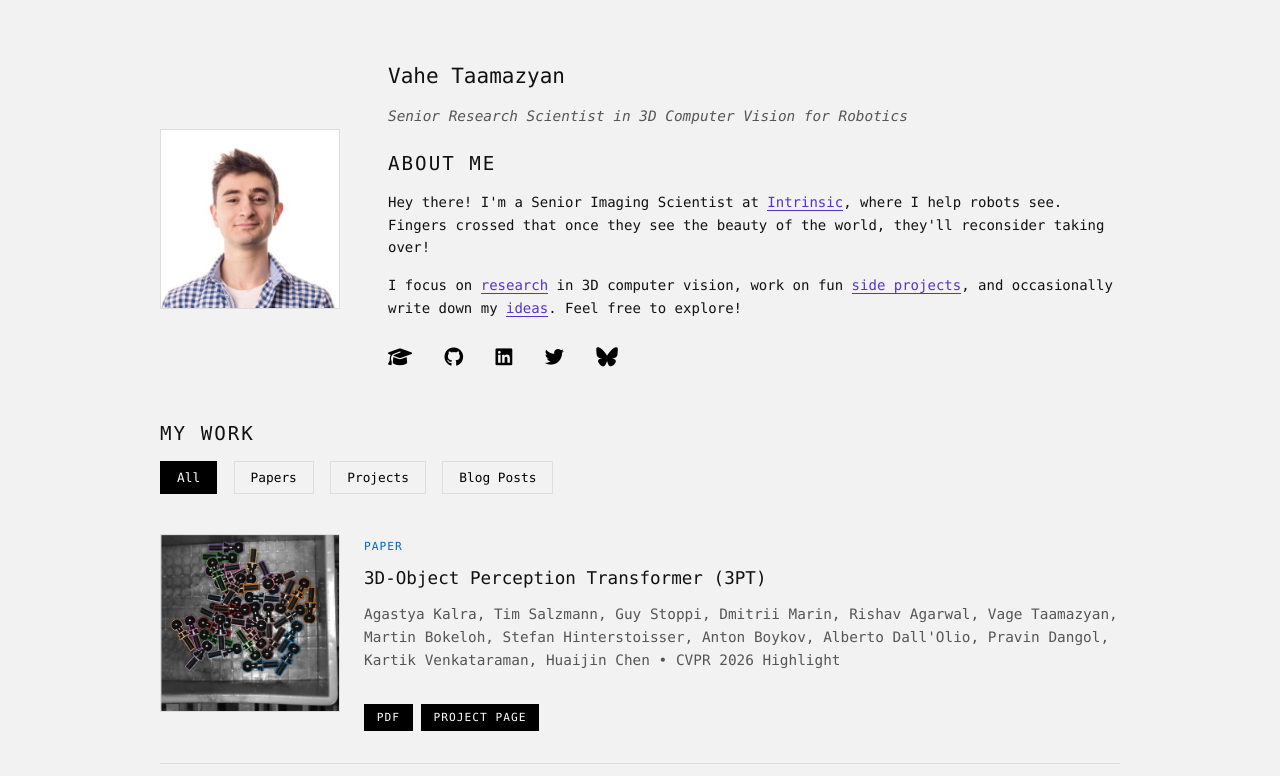
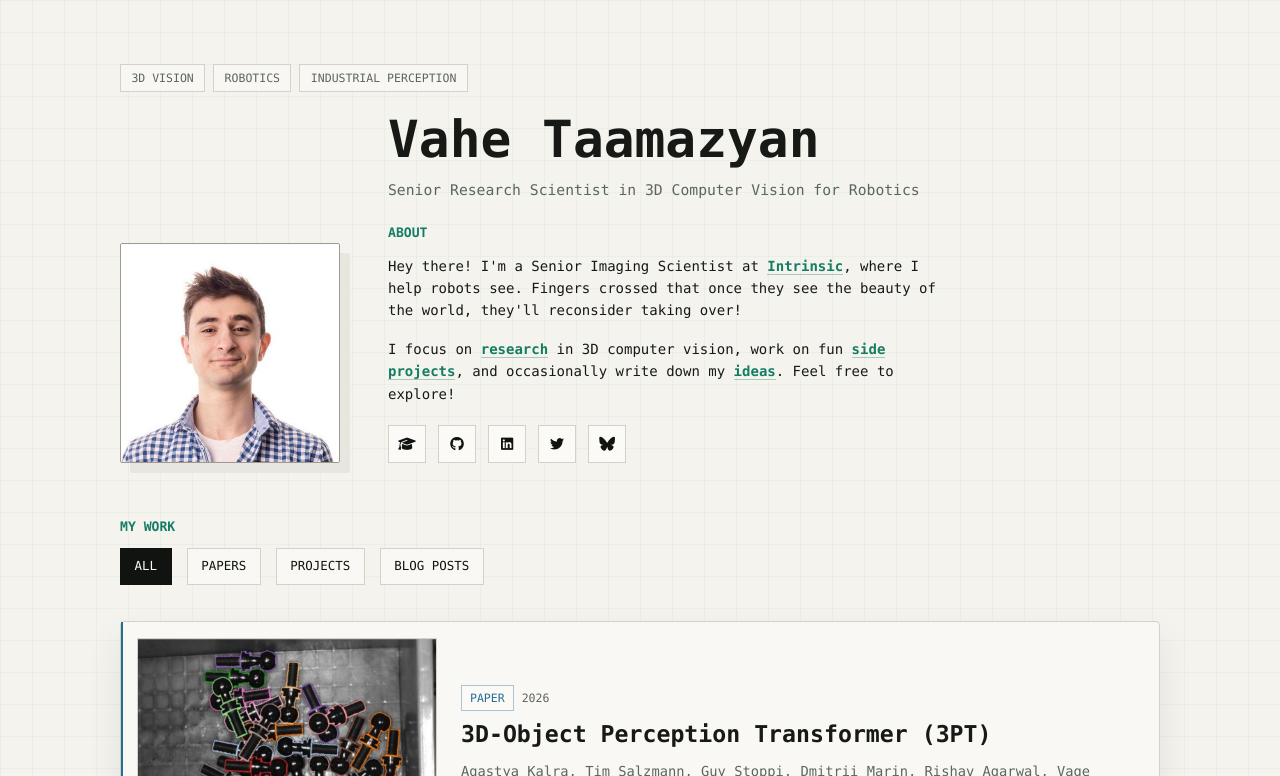
Before and after one commit to vaheta/vaheta.github.io, a Jekyll site: the page built from index.html, in a window 1280 px wide. Shown: the top 776 px of the page. Built offline with Jekyll 4.4.1, drawn with Linux system fonts in a browser that asks for light colours; some of the changed text lies outside the part shown; grey boxes are pictures that could not be loaded.

Commit message:
Refresh site design

```diff
--- /dev/null
+++ b/Gemfile
@@ -0,0 +1,6 @@
+source "https://rubygems.org"
+
+gem "jekyll", "4.2.2"
+gem "jekyll-sass-converter", "~> 2.2"
+gem "webrick", "~> 1.8"
+gem "ffi", "1.15.5"
--- a/assets/css/style.css
+++ b/assets/css/style.css
@@ -1,15 +1,19 @@
 /* Base Styles */
 :root {
-    --primary-color: #000;
-    --secondary-color: #333;
-    --accent-color: #0066cc;
-    --text-color: #111;
-    --light-text: #555;
-    --bg-color: #f2f2f2;
-    --light-bg: #f2f2f2;
-    --border-color: #ddd;
-    --code-bg: #f7f7f7;
-    --gradient-accent: linear-gradient(135deg, #0066cc, #6600cc);
+    --primary-color: #111311;
+    --secondary-color: #2d302d;
+    --accent-color: #147d63;
+    --accent-blue: #236f98;
+    --accent-amber: #9a6b15;
+    --text-color: #171917;
+    --light-text: #5d655f;
+    --bg-color: #f4f3ee;
+    --light-bg: #ecebe5;
+    --panel-bg: #fbfaf6;
+    --border-color: #d4d1c6;
+    --strong-border: #9c9a91;
+    --code-bg: #e8e7df;
+    --shadow-color: rgba(24, 27, 24, 0.08);
 }
 
 * {
@@ -18,17 +22,24 @@
     box-sizing: border-box;
 }
 
+html {
+    scroll-behavior: smooth;
+}
+
 body {
     font-family: 'SF Mono', 'Menlo', 'Monaco', 'Courier New', monospace;
     line-height: 1.6;
     color: var(--text-color);
-    background-color: var(--bg-color);
+    background:
+        linear-gradient(rgba(20, 125, 99, 0.045) 1px, transparent 1px),
+        linear-gradient(90deg, rgba(20, 125, 99, 0.045) 1px, transparent 1px),
+        var(--bg-color);
+    background-size: 32px 32px;
     font-size: 14px;
 }
 
 .container {
-    width: 90%;
-    max-width: 1000px;
+    width: min(92%, 1080px);
     margin: 0 auto;
     padding: 0 20px;
 }
@@ -37,17 +48,22 @@ a {
     color: var(--primary-color);
     text-decoration: none;
     border-bottom: 1px solid transparent;
-    transition: border-color 0.3s;
+    transition: color 0.2s ease, border-color 0.2s ease;
 }
 
 a:hover {
-    border-bottom: 1px solid var(--primary-color);
+    color: var(--accent-color);
+    border-bottom-color: var(--accent-color);
 }
 
-h1, h2, h3, h4 {
+h1,
+h2,
+h3,
+h4 {
     margin-bottom: 1rem;
     line-height: 1.2;
-    font-weight: 500;
+    font-weight: 600;
+    letter-spacing: 0;
 }
 
 p {
@@ -59,6 +75,14 @@ img {
     height: auto;
 }
 
+button,
+input,
+textarea,
+select {
+    font: inherit;
+    letter-spacing: 0;
+}
+
 /* Header Styles */
 header {
     padding: 2rem 0;
@@ -68,32 +92,31 @@ header {
 header h1 {
     font-size: 1.8rem;
     margin-bottom: 0.2rem;
-    letter-spacing: -0.5px;
 }
 
 .subtitle {
     color: var(--light-text);
-    font-size: 0.9rem;
+    font-size: 0.92rem;
     margin-bottom: 1.5rem;
-    font-style: italic;
 }
 
 nav ul {
     list-style: none;
     display: flex;
+    flex-wrap: wrap;
+    gap: 0.75rem 1.5rem;
 }
 
 nav li {
-    margin-right: 1.5rem;
+    margin-right: 0;
 }
 
 nav a {
-    font-weight: 500;
+    font-weight: 600;
     padding: 0.5rem 0;
     position: relative;
     text-transform: uppercase;
-    font-size: 0.8rem;
-    letter-spacing: 1px;
+    font-size: 0.78rem;
 }
 
 nav a.active {
@@ -107,81 +130,114 @@ nav a.active::after {
     left: 0;
     width: 100%;
     height: 1px;
-    background: var(--gradient-accent);
+    background: var(--accent-color);
 }
 
 /* Hero Section */
-.hero {
-    padding: 4rem 0;
+.hero,
+.hero-header {
+    padding: 4rem 0 2.5rem;
+}
+
+.site-status {
+    display: flex;
+    flex-wrap: wrap;
+    gap: 0.5rem;
+    margin-bottom: 1.4rem;
+}
+
+.site-status span {
+    display: inline-flex;
+    align-items: center;
+    min-height: 28px;
+    border: 1px solid var(--border-color);
+    background: rgba(251, 250, 246, 0.72);
+    color: var(--light-text);
+    padding: 0.24rem 0.65rem;
+    font-size: 0.72rem;
+    text-transform: uppercase;
 }
 
 .profile-container {
-    display: flex;
-    align-items: center;
+    display: grid;
+    grid-template-columns: 220px minmax(0, 1fr);
+    align-items: end;
     gap: 3rem;
 }
 
 .profile-image {
-    width: 180px;
-    height: 180px;
-    border-radius: 0;
+    width: 220px;
+    aspect-ratio: 1;
+    border-radius: 2px;
     object-fit: cover;
-    border: 1px solid var(--border-color);
+    border: 1px solid var(--strong-border);
+    box-shadow: 10px 10px 0 var(--code-bg);
 }
 
 .profile-text {
     flex: 1;
+    max-width: 720px;
 }
 
-.profile-text h2 {
-    font-size: 1.2rem;
+.profile-text h1 {
+    font-size: 3.2rem;
+    line-height: 1;
+    margin-bottom: 0.75rem;
+}
+
+.profile-text h2,
+.highlights h2 {
+    font-size: 0.82rem;
     text-transform: uppercase;
-    letter-spacing: 2px;
+    color: var(--accent-color);
+    margin-bottom: 0.85rem;
+}
+
+.profile-text p {
+    max-width: 68ch;
 }
 
 .social-links {
-    margin-top: 1.5rem;
+    display: flex;
+    flex-wrap: wrap;
+    gap: 0.75rem;
+    margin-top: 1.25rem;
 }
 
 .social-links a {
-    display: inline-block;
-    margin-right: 1.5rem;
-    font-size: 1.2rem;
+    display: inline-grid;
+    place-items: center;
+    width: 38px;
+    height: 38px;
     color: var(--primary-color);
-    transition: transform 0.3s;
-    border-bottom: none;
+    background: var(--panel-bg);
+    border: 1px solid var(--border-color);
+    transition: transform 0.2s ease, color 0.2s ease, border-color 0.2s ease;
 }
 
 .social-links a:hover {
-    transform: translateY(-3px);
+    transform: translateY(-2px);
     color: var(--accent-color);
-    border-bottom: none;
+    border-color: var(--accent-color);
 }
 
-/* Hero links styling */
-.profile-text a:not(.social-links a) {
-    color: #5533cc;  /* More purple color */
-    font-weight: 500;
-    border-bottom: 1px solid #5533cc;
-    transition: all 0.3s;
+.profile-text a:not(.social-links a),
+.inline-nav {
+    color: var(--accent-color);
+    font-weight: 600;
+    border-bottom: 1px solid rgba(20, 125, 99, 0.35);
 }
 
-.profile-text a:not(.social-links a):hover {
-    color: #000000;  /* Black on hover */
-    border-bottom: 1px solid #000000;
-    opacity: 1;  /* Remove the opacity reduction */
+.profile-text a:not(.social-links a):hover,
+.inline-nav:hover {
+    color: var(--primary-color);
+    border-bottom-color: var(--primary-color);
 }
 
 /* Highlights Section */
 .highlights {
-    padding: 4rem 0;
-    background-color: var(--light-bg);
-}
-
-.highlights h2 {
-    font-size: 1.2rem;
-    text-transform: uppercase;
-    letter-spacing: 2px;
+    padding: 1.25rem 0 4rem;
+    background-color: transparent;
 }
 
 .cards {
@@ -191,62 +247,56 @@ nav a.active::after {
     margin-top: 2rem;
 }
 
-.card {
-    background-color: var(--bg-color);
-    padding: 1.5rem;
+.card,
+.project-card {
+    background-color: var(--panel-bg);
     border: 1px solid var(--border-color);
-    transition: transform 0.3s;
+    border-radius: 4px;
+    transition: transform 0.2s ease, border-color 0.2s ease;
 }
 
-.card:hover {
-    transform: translateY(-5px);
+.card {
+    padding: 1.5rem;
 }
 
-.card h3 {
+.card:hover,
+.project-card:hover {
+    transform: translateY(-3px);
+    border-color: var(--strong-border);
+}
+
+.card h3,
+.project-info h3 {
     font-size: 1rem;
     text-transform: uppercase;
-    letter-spacing: 1px;
 }
 
 .btn {
-    display: inline-block;
+    display: inline-flex;
+    align-items: center;
+    justify-content: center;
+    min-height: 34px;
     background-color: var(--primary-color);
-    color: white;
-    padding: 0.5rem 1rem;
+    color: var(--panel-bg);
+    padding: 0.48rem 0.85rem;
     margin-top: 1rem;
-    transition: all 0.3s ease;
-    font-size: 0.8rem;
+    transition: background-color 0.2s ease, color 0.2s ease, transform 0.2s ease;
+    font-size: 0.76rem;
     text-transform: uppercase;
-    letter-spacing: 1px;
-    border: none;
-    position: relative;
-    z-index: 1;
-}
-
-.btn:before {
-    content: "";
-    position: absolute;
-    top: 0;
-    left: 0;
-    right: 0;
-    bottom: 0;
-    background: var(--gradient-accent);
-    z-index: -1;
-    opacity: 0;
-    transition: opacity 0.3s ease;
-}
-
-.btn:hover:before {
-    opacity: 1;
+    border: 1px solid var(--primary-color);
 }
 
 .btn:hover {
-    border: none;
+    background-color: var(--accent-color);
+    color: #fff;
+    border-color: var(--accent-color);
+    transform: translateY(-1px);
 }
 
 .btn-small {
-    padding: 0.3rem 0.8rem;
-    font-size: 0.7rem;
+    min-height: 30px;
+    padding: 0.34rem 0.72rem;
+    font-size: 0.72rem;
 }
 
 /* Page Content */
@@ -256,72 +306,100 @@ nav a.active::after {
 }
 
 /* Papers Page */
-.paper-filters {
-    margin-bottom: 2rem;
+.paper-filters,
+.feed-filters {
+    margin-bottom: 1.75rem;
 }
 
 .filter-btn {
-    background-color: var(--bg-color);
+    background-color: rgba(251, 250, 246, 0.78);
+    color: var(--primary-color);
     border: 1px solid var(--border-color);
-    padding: 0.5rem 1rem;
-    margin-right: 0.5rem;
+    min-height: 36px;
+    padding: 0.45rem 0.85rem;
+    margin-right: 0.4rem;
     margin-bottom: 0.5rem;
     cursor: pointer;
-    transition: all 0.3s;
-    font-family: 'SF Mono', 'Menlo', 'Monaco', 'Courier New', monospace;
-    font-size: 0.8rem;
+    transition: background-color 0.2s ease, border-color 0.2s ease, color 0.2s ease;
+    font-size: 0.78rem;
+    text-transform: uppercase;
 }
 
-.filter-btn.active, .filter-btn:hover {
+.filter-btn.active,
+.filter-btn:hover {
     background-color: var(--primary-color);
-    color: white;
+    color: var(--panel-bg);
     border-color: var(--primary-color);
 }
 
-.paper-item {
+.paper-item,
+.feed-item {
     display: flex;
-    margin-bottom: 2rem;
-    padding-bottom: 2rem;
+    gap: 1.5rem;
+    padding: 1.25rem 0;
     border-bottom: 1px solid var(--border-color);
 }
 
-.paper-item:last-child {
+.paper-item:last-child,
+.feed-item:last-child {
     border-bottom: none;
 }
 
-.paper-thumbnail {
-    flex: 0 0 180px;
-    margin-right: 1.5rem;
+.paper-thumbnail,
+.feed-thumbnail {
+    flex: 0 0 190px;
+    margin-right: 0;
 }
 
-.paper-thumbnail img {
+.paper-thumbnail img,
+.feed-thumbnail img {
     width: 100%;
-    height: auto;
+    aspect-ratio: 4 / 3;
+    object-fit: cover;
     border: 1px solid var(--border-color);
+    background: var(--panel-bg);
 }
 
-.paper-info {
+.paper-info,
+.feed-info {
     flex: 1;
+    min-width: 0;
 }
 
-.paper-info h3 {
+.paper-info h3,
+.feed-info h3 {
     margin-top: 0;
-    font-size: 1.1rem;
+    margin-bottom: 0.65rem;
+    font-size: 1.12rem;
+    line-height: 1.3;
 }
 
-.authors, .venue {
+.authors,
+.venue,
+.feed-meta {
     color: var(--light-text);
-    margin-bottom: 0.5rem;
-    font-size: 0.9rem;
+    margin-bottom: 0.75rem;
+    font-size: 0.86rem;
 }
 
-.abstract {
+.abstract,
+.feed-excerpt {
     margin-bottom: 1rem;
     font-size: 0.9rem;
+    color: var(--secondary-color);
 }
 
-.paper-links {
-    margin-top: 1rem;
+.feed-excerpt:empty {
+    display: none;
+}
+
+.paper-links,
+.feed-links,
+.project-links {
+    display: flex;
+    flex-wrap: wrap;
+    gap: 0.5rem;
+    margin-top: 0.7rem;
 }
 
 /* Projects Page */
@@ -332,13 +410,7 @@ nav a.active::after {
 }
 
 .project-card {
-    border: 1px solid var(--border-color);
     overflow: hidden;
-    transition: transform 0.3s;
-}
-
-.project-card:hover {
-    transform: translateY(-5px);
 }
 
 .project-card img {
@@ -349,19 +421,7 @@ nav a.active::after {
 
 .project-info {
     padding: 1.5rem;
-    background-color: var(--bg-color);
-}
-
-.project-info h3 {
-    font-size: 1rem;
-    text-transform: uppercase;
-    letter-spacing: 1px;
-}
-
-.project-links {
-    display: flex;
-    gap: 0.5rem;
-    margin-top: 1rem;
+    background-color: var(--panel-bg);
 }
 
 /* Blog Page */
@@ -378,12 +438,12 @@ nav a.active::after {
 .blog-post h3 {
     font-size: 1.1rem;
     text-transform: uppercase;
-    letter-spacing: 1px;
 }
 
 .post-meta {
     display: flex;
     justify-content: space-between;
+    gap: 1rem;
     color: var(--light-text);
     margin-bottom: 1rem;
     font-size: 0.8rem;
@@ -396,7 +456,7 @@ nav a.active::after {
 
 /* Footer */
 footer {
-    background-color: var(--light-bg);
+    background-color: transparent;
     padding: 2rem 0;
     text-align: center;
     border-top: 1px solid var(--border-color);
@@ -414,120 +474,109 @@ footer {
     margin: 1rem 0;
 }
 
-/* Responsive Design */
-@media (max-width: 768px) {
-    .profile-container {
-        flex-direction: column;
-        text-align: center;
-    }
-
-    .social-links {
-        justify-content: center;
-    }
-
-    .post-meta {
-        flex-direction: column;
-        gap: 0.5rem;
-    }
-
-    .paper-item {
-        flex-direction: column;
-    }
-
-    .paper-thumbnail {
-        margin-right: 0;
-        margin-bottom: 1rem;
-    }
-}
-
-/* Combined Hero-Header Section */
-.hero-header {
-    padding: 4rem 0;
-    border-bottom: 1px solid var(--border-color);
-}
-
-/* Inline Navigation Links */
-.inline-nav {
-    color: var(--accent-color);
-    font-weight: 500;
-    border-bottom: 1px solid transparent;
-    transition: border-color 0.3s;
-}
-
-.inline-nav:hover {
-    border-bottom: 1px solid var(--accent-color);
-}
-
 /* Combined Feed Styles */
-.feed-filters {
-    margin-bottom: 2rem;
-}
-
 .combined-feed {
     display: flex;
     flex-direction: column;
-    gap: 2rem;
 }
 
 .feed-item {
-    display: flex;
-    padding-bottom: 2rem;
-    border-bottom: 1px solid var(--border-color);
+    position: relative;
 }
 
-.feed-item:last-child {
-    border-bottom: none;
+.feed-item::before {
+    content: '';
+    position: absolute;
+    left: -18px;
+    top: 1.25rem;
+    width: 2px;
+    height: calc(100% - 2.5rem);
+    background: var(--border-color);
 }
 
-.feed-thumbnail {
-    flex: 0 0 180px;
-    margin-right: 1.5rem;
+.feed-item[data-type="paper"]::before {
+    background: var(--accent-blue);
 }
 
-.feed-thumbnail img {
-    width: 100%;
-    height: auto;
-    border: 1px solid var(--border-color);
-    object-fit: cover;
+.feed-item[data-type="project"]::before {
+    background: var(--accent-color);
 }
 
-.feed-info {
-    flex: 1;
+.feed-item[data-type="blog"]::before {
+    background: var(--accent-amber);
+}
+
+.feed-item--featured {
+    align-items: stretch;
+    background: rgba(251, 250, 246, 0.84);
+    border: 1px solid var(--border-color);
+    border-radius: 4px;
+    padding: 1rem;
+    margin-bottom: 0.75rem;
+    box-shadow: 0 16px 36px var(--shadow-color);
+}
+
+.feed-item--featured::before {
+    left: 0;
+    top: 0;
+    height: 100%;
+}
+
+.feed-item--featured .feed-thumbnail {
+    flex-basis: 300px;
+}
+
+.feed-item--featured .feed-thumbnail img {
+    height: 100%;
+    min-height: 240px;
+    aspect-ratio: 1;
+}
+
+.feed-item--featured .feed-info {
+    display: flex;
+    flex-direction: column;
+    justify-content: center;
+}
+
+.feed-item--featured .feed-info h3 {
+    font-size: 1.45rem;
+}
+
+.feed-kicker {
+    display: flex;
+    flex-wrap: wrap;
+    align-items: center;
+    gap: 0.5rem;
+    margin-bottom: 0.55rem;
+    color: var(--light-text);
+    font-size: 0.72rem;
+    text-transform: uppercase;
 }
 
 .feed-tag {
-    display: inline-block;
-    background: none;
+    display: inline-flex;
+    align-items: center;
+    min-height: 24px;
+    background: var(--panel-bg);
     color: var(--primary-color);
-    font-size: 0.7rem;
-    padding: 0.2rem 0;
-    margin-bottom: 0.5rem;
+    padding: 0.16rem 0.5rem;
     text-transform: uppercase;
-    letter-spacing: 1px;
-    border: none;
+    border: 1px solid var(--border-color);
 }
 
-.feed-info h3 {
-    margin-top: 0;
-    margin-bottom: 0.8rem;
-    font-size: 1.1rem;
-    line-height: 1.3;
+.feed-item[data-type="paper"] .feed-tag {
+    color: var(--accent-blue);
+    border-color: rgba(35, 111, 152, 0.38);
 }
 
-.feed-meta {
-    color: var(--light-text);
-    margin-bottom: 0.8rem;
-    font-size: 0.9rem;
+.feed-item[data-type="project"] .feed-tag {
+    color: var(--accent-color);
+    border-color: rgba(20, 125, 99, 0.38);
 }
 
-.feed-excerpt {
-    margin-bottom: 1rem;
-    font-size: 0.9rem;
-}
-
-.feed-links {
-    display: flex;
-    gap: 0.5rem;
+.feed-item[data-type="blog"] .feed-tag {
+    color: var(--accent-amber);
+    border-color: rgba(154, 107, 21, 0.38);
 }
 
 .view-all-links {
@@ -537,32 +586,84 @@ footer {
     margin-top: 2rem;
 }
 
-/* Tag colors */
-.feed-item[data-type="paper"] .feed-tag {
-    color: #0066cc;
+/* Section navigation */
+.section-link {
+    cursor: pointer;
 }
 
-.feed-item[data-type="project"] .feed-tag {
-    color: #339933;
+#papers-section,
+#projects-section,
+#blog-section,
+#work-section {
+    scroll-margin-top: 2rem;
 }
 
-.feed-item[data-type="blog"] .feed-tag {
-    color: #993399;
+.no-border {
+    border-bottom: none !important;
 }
 
-@media (max-width: 768px) {
-    .feed-item {
+.no-top-padding {
+    padding-top: 1rem;
+}
+
+/* Responsive Design */
+@media (max-width: 860px) {
+    .container {
+        width: min(94%, 720px);
+        padding: 0 14px;
+    }
+
+    .hero-header {
+        padding-top: 2.5rem;
+    }
+
+    .profile-container {
+        grid-template-columns: 1fr;
+        gap: 1.75rem;
+    }
+
+    .profile-image {
+        width: 168px;
+        box-shadow: 7px 7px 0 var(--code-bg);
+    }
+
+    .profile-text h1 {
+        font-size: 2.35rem;
+    }
+
+    .paper-item,
+    .feed-item,
+    .feed-item--featured {
         flex-direction: column;
     }
 
-    .feed-thumbnail {
-        margin-right: 0;
-        margin-bottom: 1rem;
+    .paper-thumbnail,
+    .feed-thumbnail,
+    .feed-item--featured .feed-thumbnail {
+        flex: none;
+        width: 100%;
+    }
+
+    .feed-item--featured .feed-thumbnail img {
+        min-height: auto;
+        aspect-ratio: 4 / 3;
+    }
+
+    .feed-item::before {
+        left: 0;
+        width: 100%;
+        height: 2px;
+        top: 0;
+    }
+
+    .post-meta {
+        flex-direction: column;
+        gap: 0.5rem;
     }
 
     .view-all-links {
         flex-direction: column;
-        align-items: center;
+        align-items: stretch;
         gap: 0.5rem;
     }
 
@@ -572,36 +673,29 @@ footer {
     }
 }
 
-/* Remove border and adjust spacing between sections */
-.no-border {
-    border-bottom: none !important;
-    padding-bottom: 2rem; /* Reduced padding */
+@media (max-width: 520px) {
+    body {
+        font-size: 13px;
+        background-size: 24px 24px;
+    }
+
+    .container {
+        width: 100%;
+        padding: 0 18px;
+    }
+
+    .profile-text h1 {
+        font-size: 2rem;
+    }
+
+    .site-status span,
+    .filter-btn,
+    .btn {
+        font-size: 0.7rem;
+    }
+
+    .social-links a {
+        width: 36px;
+        height: 36px;
+    }
 }
-
-.no-top-padding {
-    padding-top: 1rem; /* Reduced top padding */
-}
-
-/* Optional: make the background consistent between sections */
-.highlights {
-    background-color: var(--bg-color); /* Match the body background */
-}
-
-/* Section navigation */
-.section-link {
-    cursor: pointer;
-}
-
-/* Add some spacing between sections */
-#papers-section, #projects-section, #blog-section {
-    scroll-margin-top: 2rem;
-}
-
-/* Alternate section background colors for visual separation */
-#papers-section {
-    background-color: var(--light-bg);
-}
-
-#blog-section {
-    background-color: var(--light-bg);
-}
--- a/index.html
+++ b/index.html
@@ -5,12 +5,17 @@ title: Home
 
 <section class="hero-header no-border">
     <div class="container">
+        <div class="site-status">
+            <span>3D Vision</span>
+            <span>Robotics</span>
+            <span>Industrial Perception</span>
+        </div>
         <div class="profile-container">
             <img src="{{ '/assets/images/profile.jpg' | relative_url }}" alt="Vahe Taamazyan" class="profile-image">
             <div class="profile-text">
                 <h1>Vahe Taamazyan</h1>
                 <p class="subtitle">Senior Research Scientist in 3D Computer Vision for Robotics</p>
-                <h2>About Me</h2>
+                <h2>About</h2>
                 <p>Hey there! I'm a Senior Imaging Scientist at <a href="https://intrinsic.ai" target="_blank">Intrinsic</a>, where I help robots see. Fingers crossed that once they see the beauty of the world, they'll reconsider taking over!</p>
                 <p>I focus on <a href="#work-section" class="inline-nav section-link" data-filter="paper">research</a> in 3D computer vision, work on fun <a href="#work-section" class="inline-nav section-link" data-filter="project">side projects</a>, and occasionally write down my <a href="#work-section" class="inline-nav section-link" data-filter="blog">ideas</a>. Feel free to explore!</p>
                 {% include social-links.html %}
@@ -68,12 +73,15 @@ title: Home
 
                 {% if item_type == 'paper' %}
                     {% assign paper = site.data.papers[item_index] %}
-                    <div class="feed-item" data-type="paper">
+                    <div class="feed-item {% if forloop.first %}feed-item--featured{% endif %}" data-type="paper">
                         <div class="feed-thumbnail">
                             <img src="{{ paper.thumbnail | relative_url }}" alt="{{ paper.title }} Thumbnail">
                         </div>
                         <div class="feed-info">
-                            <span class="feed-tag">Paper</span>
+                            <div class="feed-kicker">
+                                <span class="feed-tag">Paper</span>
+                                <span>{{ paper.year }}</span>
+                            </div>
                             <h3>{{ paper.title }}</h3>
                             <p class="feed-meta">{{ paper.authors }} • {{ paper.venue }}</p>
                             <p class="feed-excerpt">{{ paper.abstract }}</p>
@@ -95,12 +103,15 @@ title: Home
                     </div>
                 {% elsif item_type == 'project' %}
                     {% assign project = site.data.projects[item_index] %}
-                    <div class="feed-item" data-type="project">
+                    <div class="feed-item {% if forloop.first %}feed-item--featured{% endif %}" data-type="project">
                         <div class="feed-thumbnail">
                             <img src="{{ project.thumbnail | relative_url }}" alt="{{ project.title }}">
                         </div>
                         <div class="feed-info">
-                            <span class="feed-tag">Project</span>
+                            <div class="feed-kicker">
+                                <span class="feed-tag">Project</span>
+                                <span>{% if project.display_date %}{{ project.display_date }}{% else %}{{ project.date | date: "%Y" }}{% endif %}</span>
+                            </div>
                             <h3>{{ project.title }}</h3>
                             <p class="feed-meta">Released: {% if project.display_date %}{{ project.display_date }}{% else %}{{ project.date | date: "%B %Y" }}{% endif %}</p>
                             <p class="feed-excerpt">{{ project.description }}</p>
@@ -119,12 +130,15 @@ title: Home
                     </div>
                 {% elsif item_type == 'blog' %}
                     {% assign post = site.posts[item_index] %}
-                    <div class="feed-item" data-type="blog">
+                    <div class="feed-item {% if forloop.first %}feed-item--featured{% endif %}" data-type="blog">
                         <div class="feed-thumbnail">
                             <img src="{{ post.thumbnail | relative_url }}" alt="{{ post.title }}">
                         </div>
                         <div class="feed-info">
-                            <span class="feed-tag">Blog</span>
+                            <div class="feed-kicker">
+                                <span class="feed-tag">Blog</span>
+                                <span>{{ post.date | date: "%Y" }}</span>
+                            </div>
                             <h3>{{ post.title }}</h3>
                             <p class="feed-meta">Published: {{ post.date | date: "%B %d, %Y" }}</p>
                             <p class="feed-excerpt">{{ post.excerpt | strip_html | truncatewords: 50 }}</p>
```
Also changed, not shown: Gemfile.lock (added), 1 other file.
